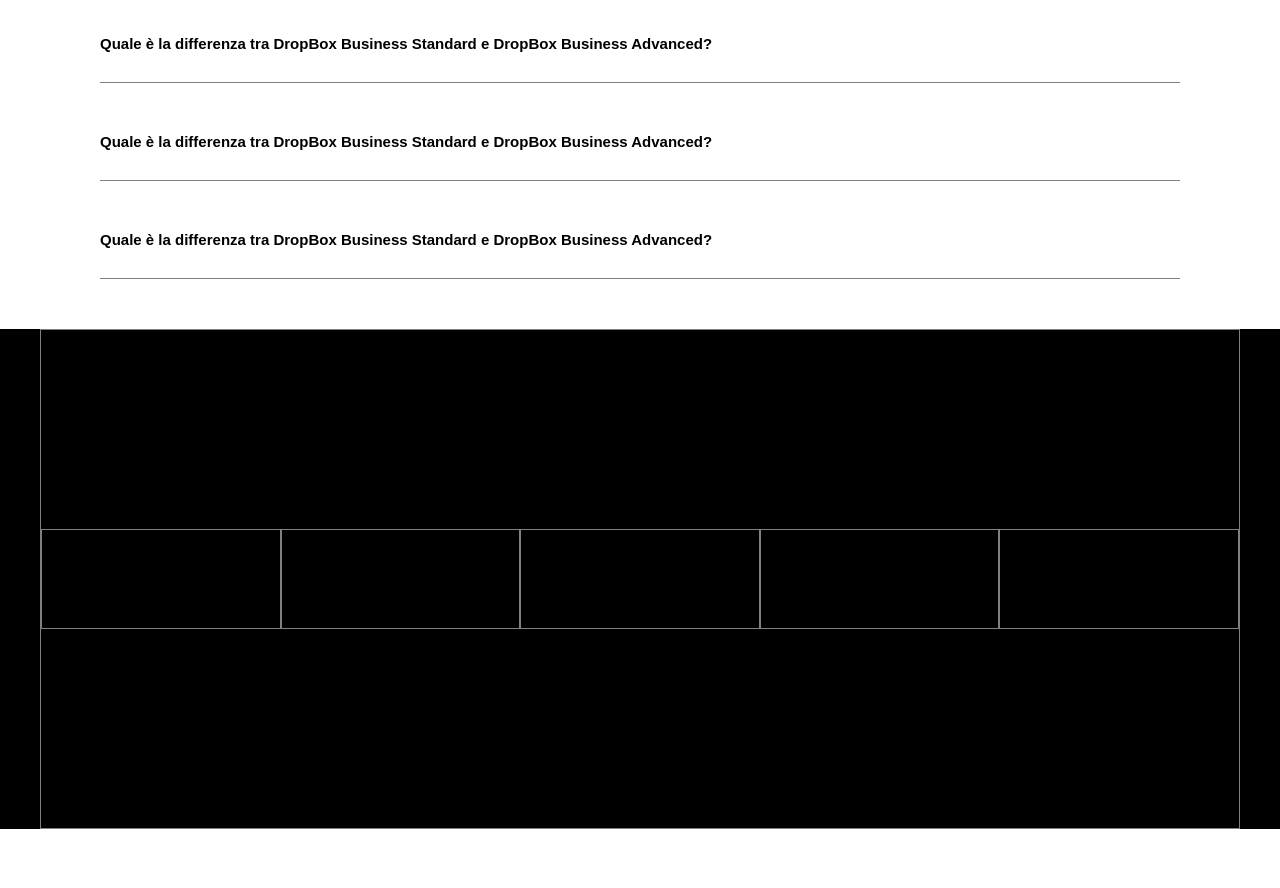
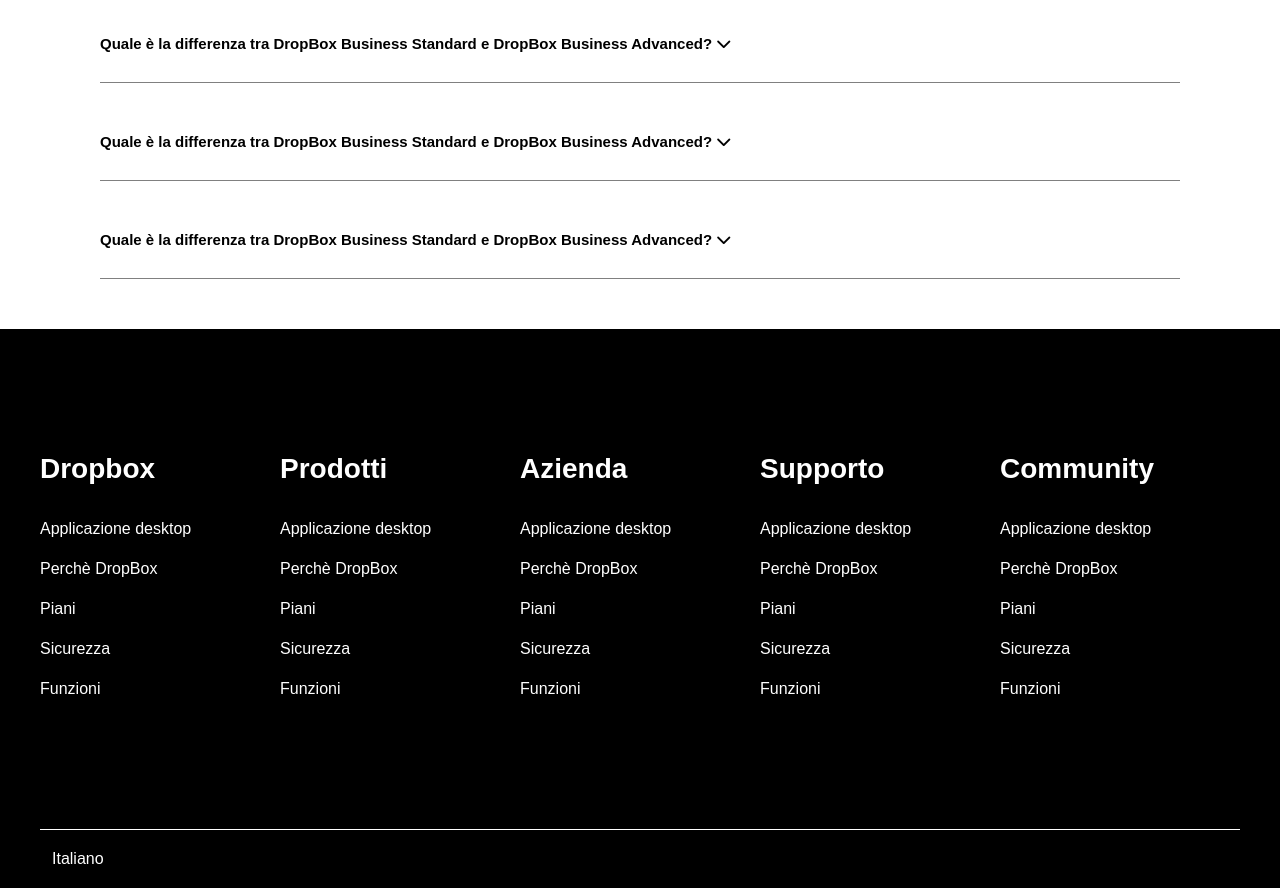
Before and after one commit to AngeloCrisci/htmlcss-dropbox, a plain HTML site: page index.html in a window 1280 px wide. Shown: the part 5760-6648 px from the top of the page. Before the commit the page ends 6589 px from the top, so only its background shows below. Drawn offline with Linux system fonts and the light colour scheme.

Commit message:
Esercizio finito (manca check e in caso bonus)

```diff
--- a/css/style.css
+++ b/css/style.css
@@ -253,7 +253,9 @@ address {
     flex-basis: 40%;
 }
 
-
+.footer-box .col {
+    flex-basis: calc(100% /5);
+}
 
 
 .flex {
@@ -343,12 +345,26 @@ address {
 
 
 /* Footer */
-
 .footer-box {
     min-height: 500px;
 }
 
-.footer-box .row {
-    min-height: 100px;
-    flex-basis: calc(100% / 5);
+.footer-box .col {
+    color: white;
+    line-height: 2.5rem;
 }
+
+.footer-box a {
+    color: white;
+    display: block;
+}
+
+.end-footer {
+    padding-bottom: 20px;
+    padding-top: 20px;
+    border-top: 1px white  solid;
+}
+
+.end-footer span {
+    color: white;
+}
--- a/index.html
+++ b/index.html
@@ -281,30 +281,60 @@
                 <div class="container-small">
                     <section class="m-top questions">
                         <h2 class="brd-btm m-btm">Domande Frequenti</h2>
-                        <h6 class="brd-btm m-btm">Quale è la differenza tra DropBox Business Standard e DropBox Business Advanced?</h6>
-                        <h6 class="brd-btm m-btm">Quale è la differenza tra DropBox Business Standard e DropBox Business Advanced?</h6>
-                        <h6 class="brd-btm m-btm">Quale è la differenza tra DropBox Business Standard e DropBox Business Advanced?</h6>
+                        <h6 class="brd-btm m-btm">Quale è la differenza tra DropBox Business Standard e DropBox Business Advanced? <i class="fa-solid fa-chevron-down"></i></h6>
+                        <h6 class="brd-btm m-btm">Quale è la differenza tra DropBox Business Standard e DropBox Business Advanced? <i class="fa-solid fa-chevron-down"></i></h6>
+                        <h6 class="brd-btm m-btm">Quale è la differenza tra DropBox Business Standard e DropBox Business Advanced? <i class="fa-solid fa-chevron-down"></i></h6>
                     </section>
                 </div>
         </main>
         <footer>
-            <div class="footer-box container-big border margin flex">
-                <div class="row border">
-                    <div class="col"></div>
+            <section class="container-big">
+                <div class="footer-box  flex">
+                    <div class="col border-foot">
+                        <h4>Dropbox</h4>
+                        <a href="#">Applicazione desktop</a>
+                        <a href="#">Perchè DropBox</a>
+                        <a href="#">Piani</a>
+                        <a href="#">Sicurezza</a>
+                        <a href="#">Funzioni</a>
+                    </div>
+                    <div class="col">
+                        <h4>Prodotti</h4>
+                        <a href="#">Applicazione desktop</a>
+                        <a href="#">Perchè DropBox</a>
+                        <a href="#">Piani</a>
+                        <a href="#">Sicurezza</a>
+                        <a href="#">Funzioni</a>
+                    </div>
+                    <div class="col">
+                        <h4>Azienda</h4>
+                        <a href="#">Applicazione desktop</a>
+                        <a href="#">Perchè DropBox</a>
+                        <a href="#">Piani</a>
+                        <a href="#">Sicurezza</a>
+                        <a href="#">Funzioni</a>
+                    </div>
+                    <div class="col">
+                        <h4>Supporto</h4>
+                        <a href="#">Applicazione desktop</a>
+                        <a href="#">Perchè DropBox</a>
+                        <a href="#">Piani</a>
+                        <a href="#">Sicurezza</a>
+                        <a href="#">Funzioni</a>
+                    </div>
+                    <div class="col">
+                        <h4>Community</h4>
+                        <a href="#">Applicazione desktop</a>
+                        <a href="#">Perchè DropBox</a>
+                        <a href="#">Piani</a>
+                        <a href="#">Sicurezza</a>
+                        <a href="#">Funzioni</a>
+                    </div>
                 </div>
-                <div class="row border">
-                    <div class="col"></div>
-                </div>
-                <div class="row border">
-                    <div class="col"></div>
-                </div>
-                <div class="row border">
-                    <div class="col"></div>
-                </div>
-                <div class="row border">
-                    <div class="col"></div>
-                </div>
+                <div class="end-footer">
+                    <span><i class="fa-thin fa-globe"></i>Italiano <i class="fa-thin fa-sort-up"></i></span>
             </div>
+        </section>
         </footer>
     </body>
 </html>
```
